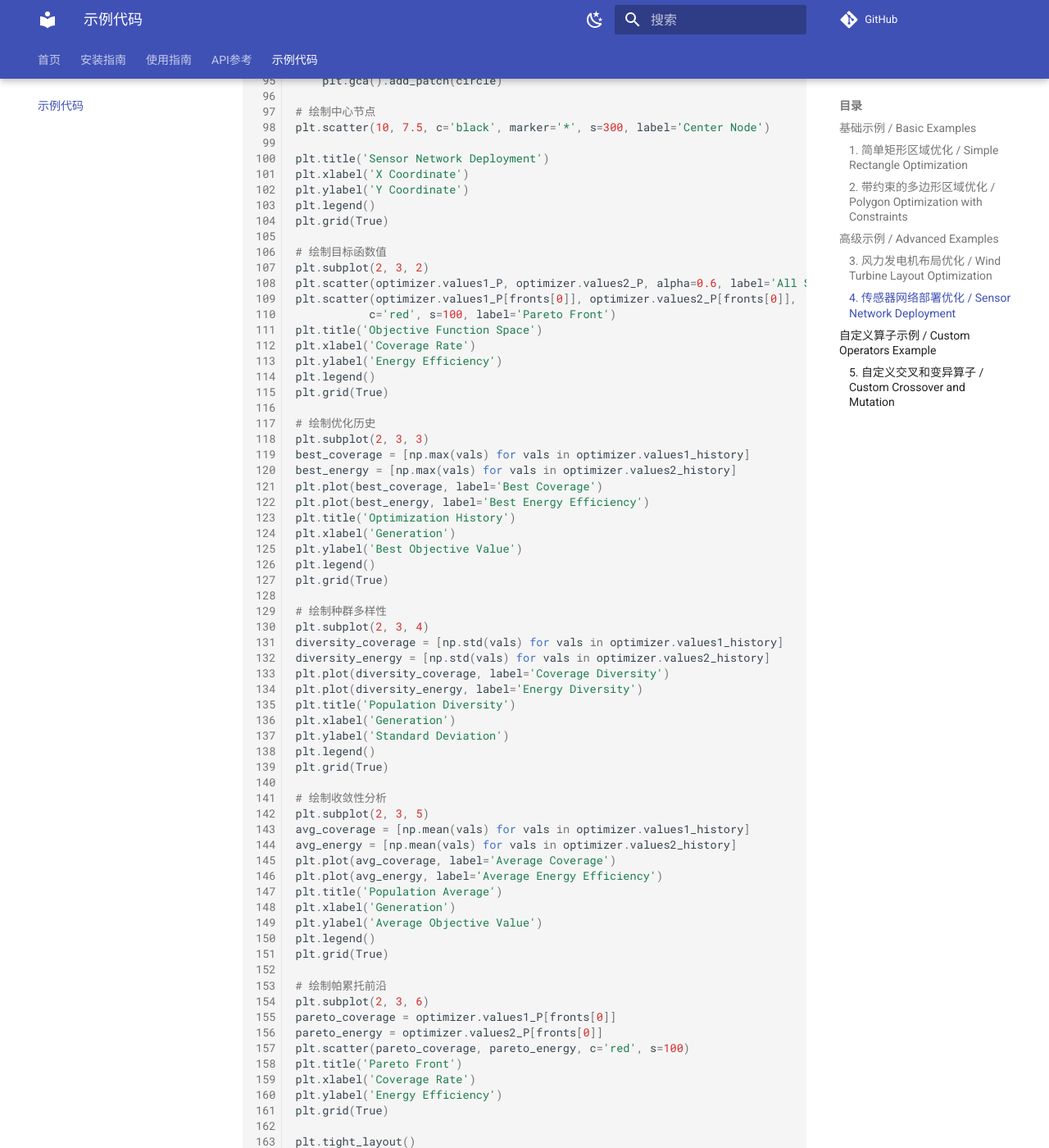
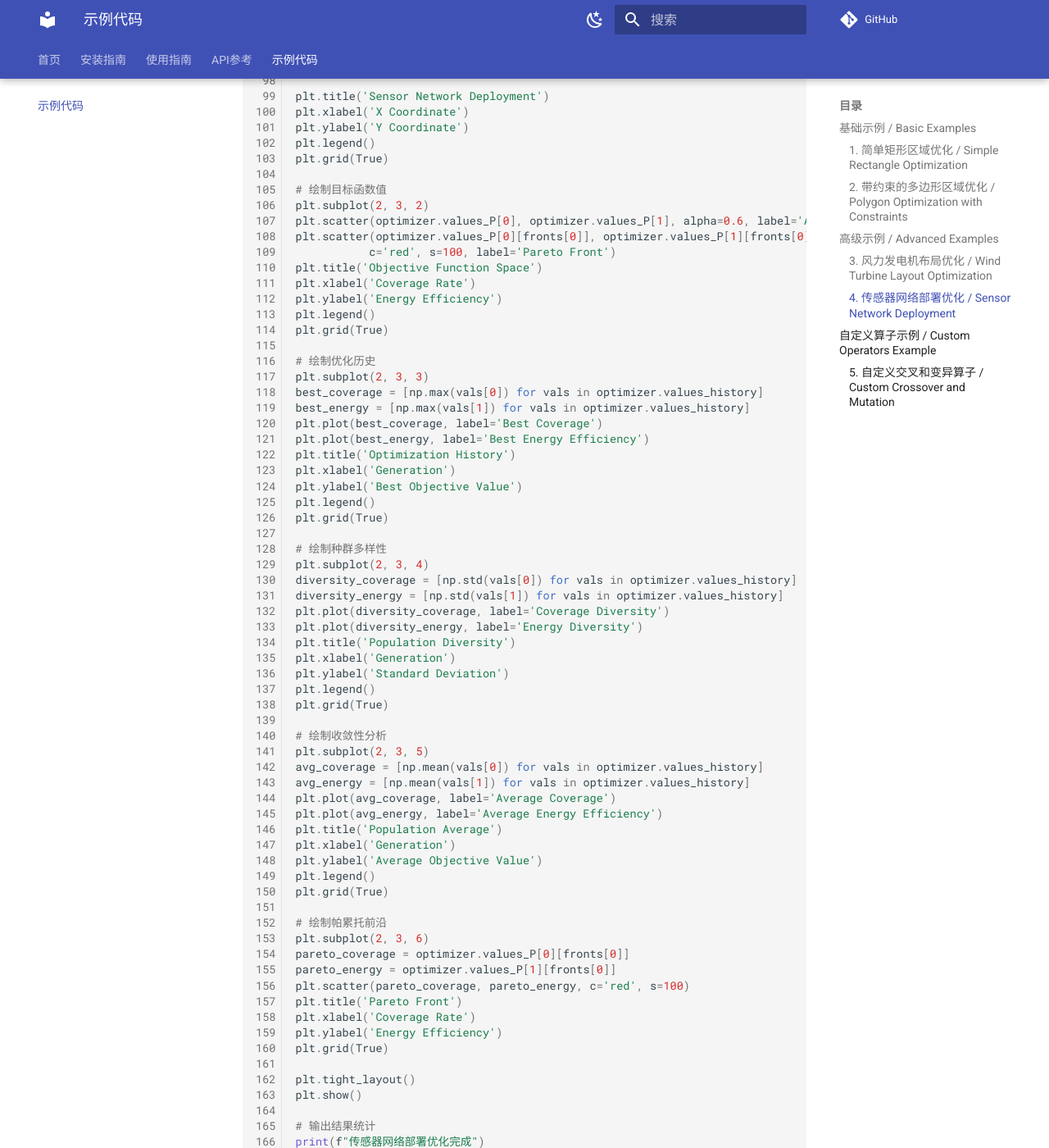
Before and after one commit to ZXF1001/coords-nsga2, an MkDocs documentation site: the page built from docs/examples.md, in a window 1280 px wide and 1400 px high, scrolled down 8249 px. Shown: the whole window at 82% size. Built offline with MkDocs 1.6.1 and Material for MkDocs 9.7.7, drawn with Linux system fonts in a browser that asks for light colours; comment, search, counter and statistics services are not loaded; some of the changed text lies outside the part shown.

Commit message:
feat: add multi-objective (more than 2)

````diff
--- a/docs/examples.md
+++ b/docs/examples.md
@@ -58,7 +57,7 @@
 
 # 绘制目标函数值
 plt.subplot(1, 2, 2)
-plt.scatter(optimizer.values1_P, optimizer.values2_P)
+plt.scatter(optimizer.values_P[0], optimizer.values_P[1])
 plt.title('Objective Function Values')
 plt.xlabel('Objective 1')
 plt.ylabel('Objective 2')
@@ -151,7 +149,7 @@
 
 # 绘制目标函数值
 plt.subplot(1, 3, 2)
-plt.scatter(optimizer.values1_P, optimizer.values2_P)
+plt.scatter(optimizer.values_P[0], optimizer.values_P[1])
 plt.title('Objective Function Values')
 plt.xlabel('Objective 1 (Mean Distance)')
 plt.ylabel('Objective 2 (Spread)')
@@ -159,8 +157,8 @@
 
 # 绘制优化历史
 plt.subplot(1, 3, 3)
-best_obj1 = [np.max(vals) for vals in optimizer.values1_history]
-best_obj2 = [np.max(vals) for vals in optimizer.values2_history]
+best_obj1 = [np.max(vals[0]) for vals in optimizer.values_history]
+best_obj2 = [np.max(vals[1]) for vals in optimizer.values_history]
 plt.plot(best_obj1, label='Best Objective 1')
 plt.plot(best_obj2, label='Best Objective 2')
 plt.title('Optimization History')
@@ -265,7 +262,7 @@
 
 # 找到帕累托最优解
 from coords_nsga2.utils import fast_non_dominated_sort
-fronts = fast_non_dominated_sort(optimizer.values1_P, optimizer.values2_P)
+fronts = fast_non_dominated_sort(optimizer.values_P)
 pareto_solutions = result[fronts[0]]
 
 # 绘制帕累托最优解
@@ -282,8 +279,8 @@
 
 # 绘制目标函数值
 plt.subplot(2, 2, 2)
-plt.scatter(optimizer.values1_P, optimizer.values2_P, alpha=0.6, label='All Solutions')
-plt.scatter(optimizer.values1_P[fronts[0]], optimizer.values2_P[fronts[0]],
+plt.scatter(optimizer.values_P[0], optimizer.values_P[1], alpha=0.6, label='All Solutions')
+plt.scatter(optimizer.values_P[0][fronts[0]], optimizer.values_P[1][fronts[0]],
            c='red', s=100, label='Pareto Front')
 plt.title('Objective Function Space')
 plt.xlabel('Power Production')
@@ -293,8 +290,8 @@
 
 # 绘制优化历史
 plt.subplot(2, 2, 3)
-best_power = [np.max(vals) for vals in optimizer.values1_history]
-best_cost = [np.max(vals) for vals in optimizer.values2_history]
+best_power = [np.max(vals[0]) for vals in optimizer.values_history]
+best_cost = [np.max(vals[1]) for vals in optimizer.values_history]
 plt.plot(best_power, label='Best Power Production')
 plt.plot(best_cost, label='Best Cost')
 plt.title('Optimization History')
@@ -305,8 +302,8 @@
 
 # 绘制收敛性分析
 plt.subplot(2, 2, 4)
-avg_power = [np.mean(vals) for vals in optimizer.values1_history]
-avg_cost = [np.mean(vals) for vals in optimizer.values2_history]
+avg_power = [np.mean(vals[0]) for vals in optimizer.values_history]
+avg_cost = [np.mean(vals[1]) for vals in optimizer.values_history]
 plt.plot(avg_power, label='Average Power Production')
 plt.plot(avg_cost, label='Average Cost')
 plt.title('Population Average History')
@@ -320,8 +317,8 @@
 
 # 输出最优解信息
 print(f"找到 {len(pareto_solutions)} 个帕累托最优解")
-print(f"最佳发电量: {np.max(optimizer.values1_P):.4f}")
-print(f"最佳成本: {np.max(optimizer.values2_P):.4f}")
+print(f"最佳发电量: {np.max(optimizer.values_P[0]):.4f}")
+print(f"最佳成本: {np.max(optimizer.values_P[1]):.4f}")
 ```
 
 ### 4. 传感器网络部署优化 / Sensor Network Deployment
@@ -409,7 +405,7 @@
 
 # 找到帕累托最优解
 from coords_nsga2.utils import fast_non_dominated_sort
-fronts = fast_non_dominated_sort(optimizer.values1_P, optimizer.values2_P)
+fronts = fast_non_dominated_sort(optimizer.values_P)
 pareto_solutions = result[fronts[0]]
 
 # 绘制最优解
@@ -434,8 +430,8 @@
 
 # 绘制目标函数值
 plt.subplot(2, 3, 2)
-plt.scatter(optimizer.values1_P, optimizer.values2_P, alpha=0.6, label='All Solutions')
-plt.scatter(optimizer.values1_P[fronts[0]], optimizer.values2_P[fronts[0]],
+plt.scatter(optimizer.values_P[0], optimizer.values_P[1], alpha=0.6, label='All Solutions')
+plt.scatter(optimizer.values_P[0][fronts[0]], optimizer.values_P[1][fronts[0]],
            c='red', s=100, label='Pareto Front')
 plt.title('Objective Function Space')
 plt.xlabel('Coverage Rate')
@@ -445,8 +441,8 @@
 
 # 绘制优化历史
 plt.subplot(2, 3, 3)
-best_coverage = [np.max(vals) for vals in optimizer.values1_history]
-best_energy = [np.max(vals) for vals in optimizer.values2_history]
+best_coverage = [np.max(vals[0]) for vals in optimizer.values_history]
+best_energy = [np.max(vals[1]) for vals in optimizer.values_history]
 plt.plot(best_coverage, label='Best Coverage')
 plt.plot(best_energy, label='Best Energy Efficiency')
 plt.title('Optimization History')
@@ -457,8 +453,8 @@
 
 # 绘制种群多样性
 plt.subplot(2, 3, 4)
-diversity_coverage = [np.std(vals) for vals in optimizer.values1_history]
-diversity_energy = [np.std(vals) for vals in optimizer.values2_history]
+diversity_coverage = [np.std(vals[0]) for vals in optimizer.values_history]
+diversity_energy = [np.std(vals[1]) for vals in optimizer.values_history]
 plt.plot(diversity_coverage, label='Coverage Diversity')
 plt.plot(diversity_energy, label='Energy Diversity')
 plt.title('Population Diversity')
@@ -469,8 +465,8 @@
 
 # 绘制收敛性分析
 plt.subplot(2, 3, 5)
-avg_coverage = [np.mean(vals) for vals in optimizer.values1_history]
-avg_energy = [np.mean(vals) for vals in optimizer.values2_history]
+avg_coverage = [np.mean(vals[0]) for vals in optimizer.values_history]
+avg_energy = [np.mean(vals[1]) for vals in optimizer.values_history]
 plt.plot(avg_coverage, label='Average Coverage')
 plt.plot(avg_energy, label='Average Energy Efficiency')
 plt.title('Population Average')
@@ -481,8 +477,8 @@
 
 # 绘制帕累托前沿
 plt.subplot(2, 3, 6)
-pareto_coverage = optimizer.values1_P[fronts[0]]
-pareto_energy = optimizer.values2_P[fronts[0]]
+pareto_coverage = optimizer.values_P[0][fronts[0]]
+pareto_energy = optimizer.values_P[1][fronts[0]]
 plt.scatter(pareto_coverage, pareto_energy, c='red', s=100)
 plt.title('Pareto Front')
 plt.xlabel('Coverage Rate')
@@ -495,8 +491,8 @@
 # 输出结果统计
 print(f"传感器网络部署优化完成")
 print(f"找到 {len(pareto_solutions)} 个帕累托最优解")
-print(f"最佳覆盖率: {np.max(optimizer.values1_P):.4f}")
-print(f"最佳能量效率: {np.max(optimizer.values2_P):.4f}")
+print(f"最佳覆盖率: {np.max(optimizer.values_P[0]):.4f}")
+print(f"最佳能量效率: {np.max(optimizer.values_P[1]):.4f}")
 ```
 
 ## 自定义算子示例 / Custom Operators Example
@@ -602,7 +598,7 @@
 plt.grid(True)
 
 plt.subplot(1, 2, 2)
-plt.scatter(optimizer.values1_P, optimizer.values2_P)
+plt.scatter(optimizer.values_P[0], optimizer.values_P[1])
 plt.title('Custom Operators - Objective Values')
 plt.xlabel('Objective 1')
 plt.ylabel('Objective 2')
````
Also changed, not shown: other parts of docs/examples.md (+5 -9 lines), README.md (+50 -10 lines), README_CN.md (+8 -10 lines), docs/api.md (+25 -32 lines), docs/usage.md (+22 -20 lines), 7 other files.
